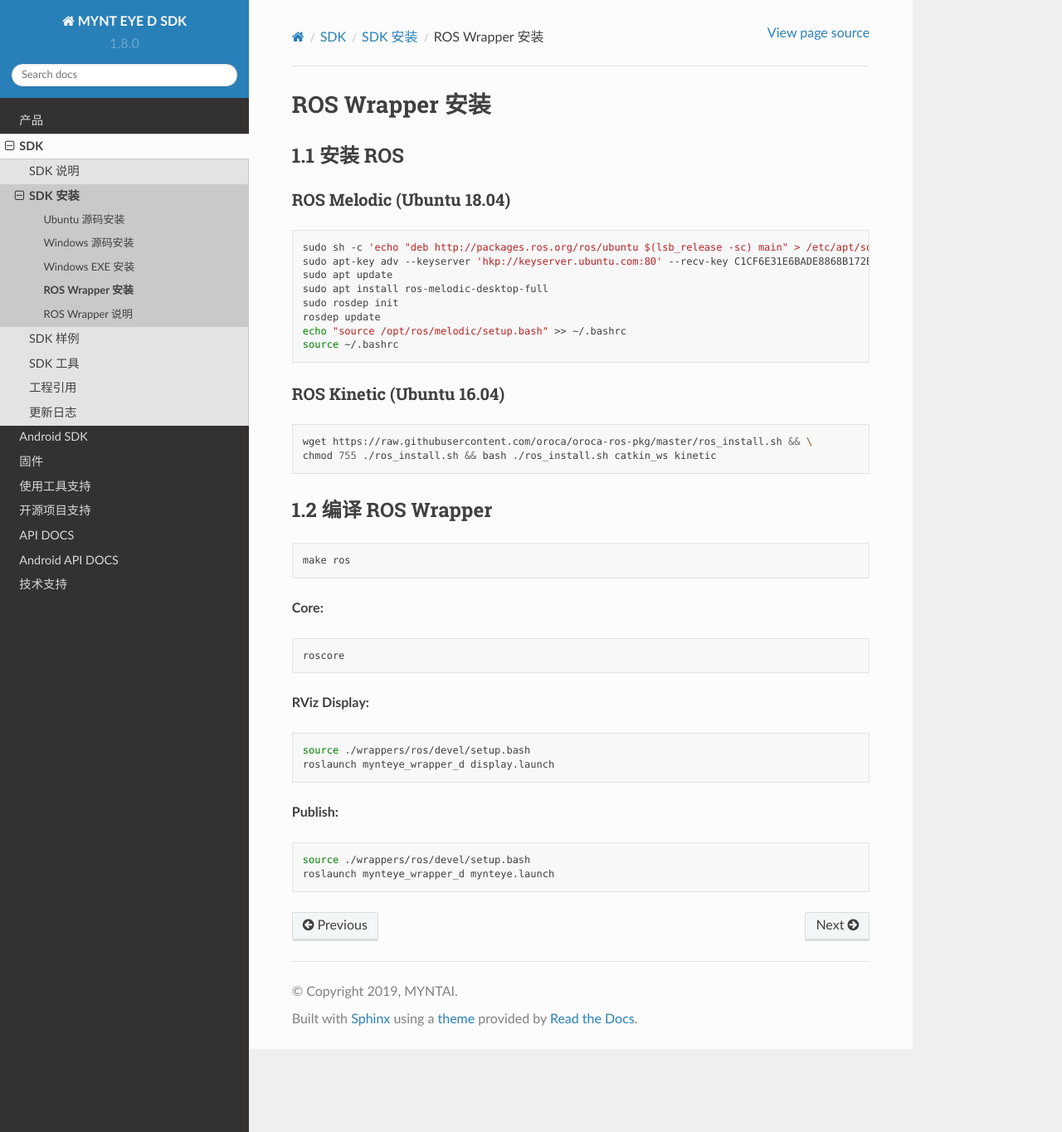
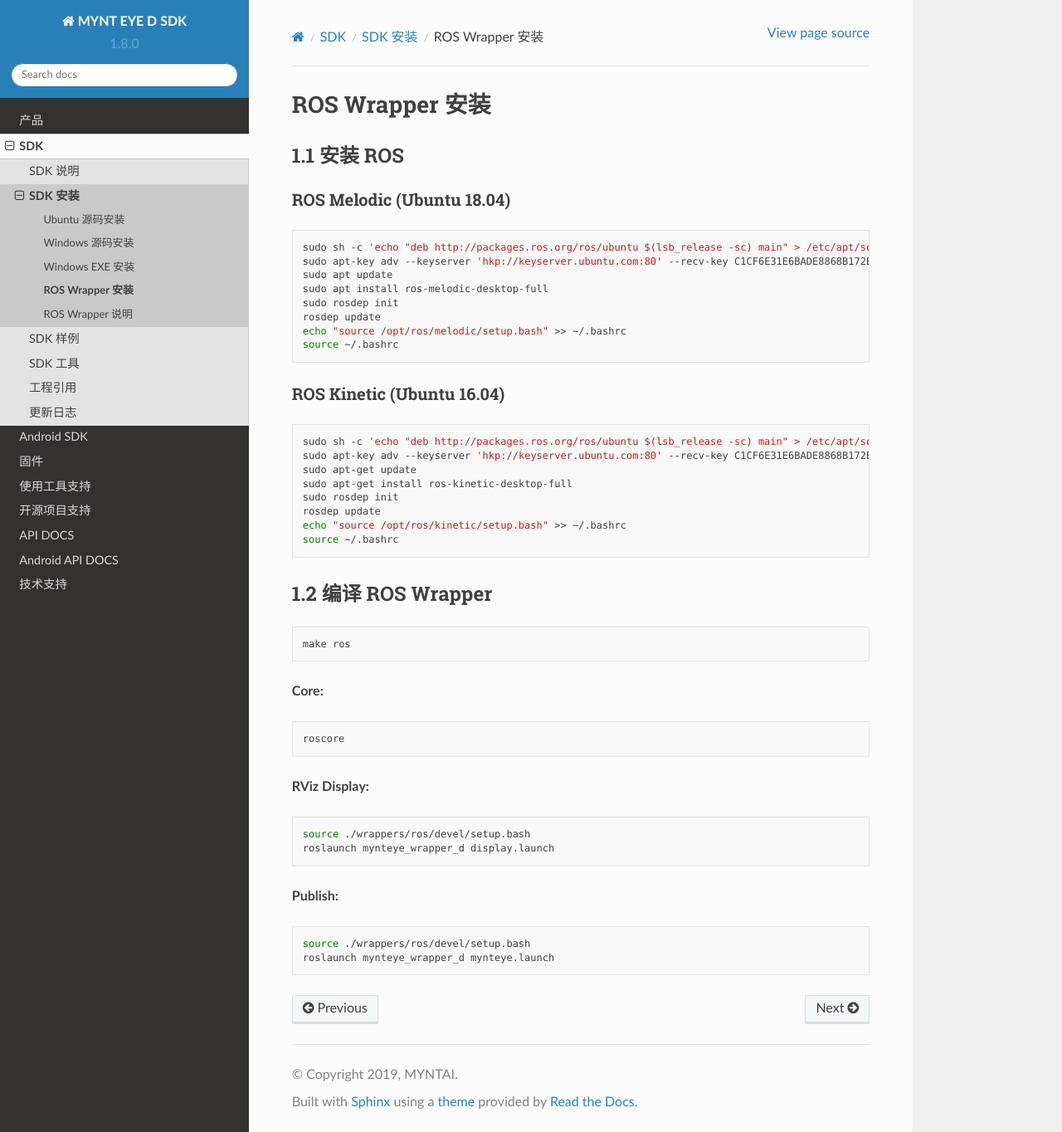
Before and after one commit to slightech/MYNT-EYE-D-SDK-Docs-zh_CN, a Sphinx documentation site: the page built from docs/sdk/install_ros.rst, in a window 1280 px wide and 1364 px high. Shown: the whole window at 83% size. Built offline with Sphinx 7.4.7 and the Read the Docs theme 2.0.0, drawn with Linux system fonts in a browser that asks for light colours.

Commit message:
docs(*): update ros 16.04 install and add Raspberry Pi support

```diff
--- a/docs/sdk/install_ros.rst
+++ b/docs/sdk/install_ros.rst
@@ -25,8 +25,14 @@
 
 .. code-block:: bash
 
-  wget https://raw.githubusercontent.com/oroca/oroca-ros-pkg/master/ros_install.sh && \
-  chmod 755 ./ros_install.sh && bash ./ros_install.sh catkin_ws kinetic
+  sudo sh -c 'echo "deb http://packages.ros.org/ros/ubuntu $(lsb_release -sc) main" > /etc/apt/sources.list.d/ros-latest.list'
+  sudo apt-key adv --keyserver 'hkp://keyserver.ubuntu.com:80' --recv-key C1CF6E31E6BADE8868B172B4F42ED6FBAB17C654
+  sudo apt-get update
+  sudo apt-get install ros-kinetic-desktop-full
+  sudo rosdep init
+  rosdep update
+  echo "source /opt/ros/kinetic/setup.bash" >> ~/.bashrc
+  source ~/.bashrc
 
 1.2 编译 ROS Wrapper
 --------------------
--- a/docs/sdk/support_platforms.rst
+++ b/docs/sdk/support_platforms.rst
@@ -11,6 +11,7 @@
 * Ubuntu 18.04/16.04
 * Jetson TX1 TX2 Xavier
 * firefly RK3399 `固件(提取码: y6qs) <https://pan.baidu.com/s/1wksbLwr1mHrwaAHBLKuYqQ>`__
+* 树莓派3B
 
 .. tip::
 
```
